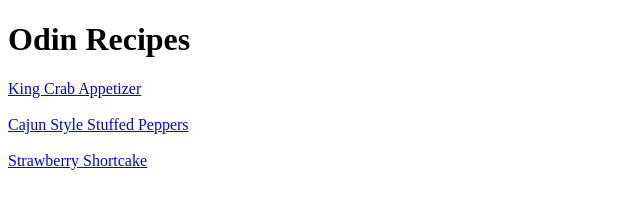
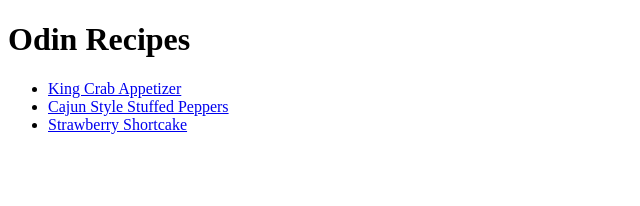
Before and after one commit to KNWard/odin-recipes, a plain HTML site: page index.html in a window 1280 px wide. Shown: the whole page, without its empty margins (0-640 px from the left). Drawn offline with Linux system fonts and the light colour scheme.

Commit message:
Placed recipe links into unordered list to separate onto individual lines.

```diff
--- a/index.html
+++ b/index.html
@@ -7,24 +7,31 @@
   </head>
   <body>
     <h1>Odin Recipes</h1>
-    <a href="recipes/kingcrab.html" target="_blank" rel="noopener noreferrer"
+    <ul>
+      <li>
+        <a
+          href="recipes/kingcrab.html"
+          target="_blank"
+          rel="noopener noreferrer"
           >King Crab Appetizer</a
         >
-    <br />
-    <br />
+      </li>
+      <li>
         <a
           href="recipes/stuffedpeppers.html"
           target="_blank"
           rel="noopener noreferrer"
           >Cajun Style Stuffed Peppers</a
         >
-    <br />
-    <br />
+      </li>
+      <li>
         <a
           href="recipes/strawberryshortcake.html"
           target="_blank"
           rel="noopener noreferrer"
           >Strawberry Shortcake</a
         >
+      </li>
+    </ul>
   </body>
 </html>
```
Lines whose indentation alone changed are shown as unchanged.
